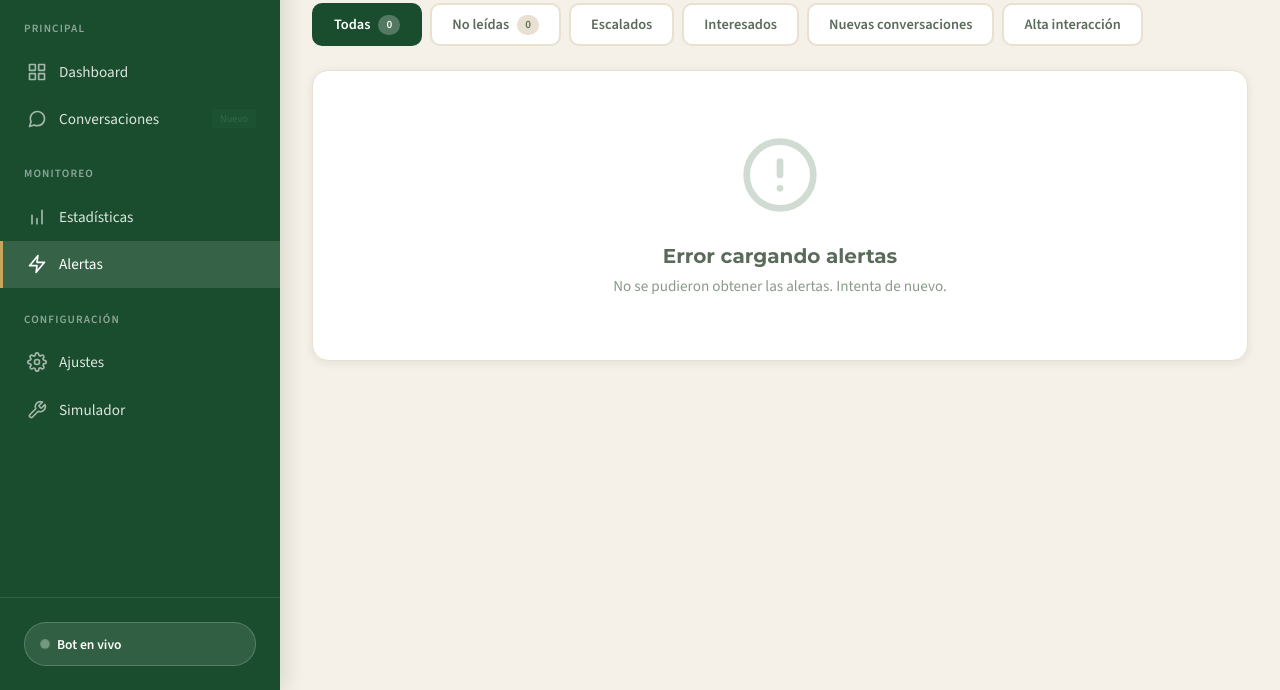
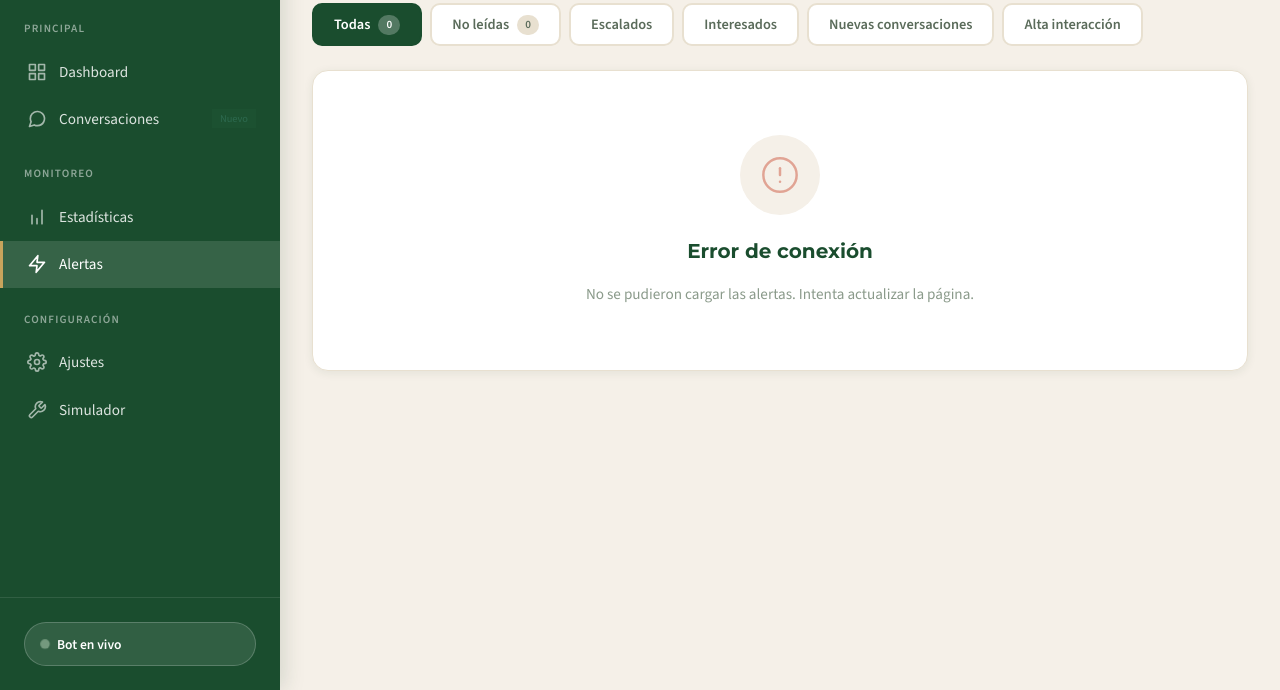
Before and after one commit to hazielmacias/Chatbot_CampamentoOnawa, a website: page dashboard/alerts.html in a window 1280 px wide. Shown: the part 110-800 px from the top of the page. Drawn offline with nearby package versions, Linux system fonts and the light colour scheme; no server answers.

Commit message:
fix: improve empty state design in alerts page

```diff
--- a/dashboard/alerts.html
+++ b/dashboard/alerts.html
@@ -535,27 +535,42 @@
       border-radius: 16px;
       box-shadow: 0 2px 10px var(--shadow);
       border: 1px solid var(--sand-dark);
+      display: flex;
+      flex-direction: column;
+      align-items: center;
+      gap: 1rem;
     }
 
-    .empty-state svg {
+    .empty-state-icon {
       width: 80px;
       height: 80px;
-      margin-bottom: 1.5rem;
-      opacity: 0.35;
-      color: var(--sage);
+      border-radius: 50%;
+      background: var(--sand);
+      display: flex;
+      align-items: center;
+      justify-content: center;
+      margin-bottom: 0.5rem;
+    }
+
+    .empty-state-icon svg {
+      width: 40px;
+      height: 40px;
+      opacity: 0.6;
     }
 
     .empty-state-text {
       font-family: 'Montserrat', sans-serif;
       font-size: 1.25rem;
       font-weight: 700;
-      color: var(--text-light);
-      margin-bottom: 0.5rem;
+      color: var(--forest);
+      margin-bottom: 0.25rem;
     }
 
     .empty-state-sub {
       font-size: 0.95rem;
       color: var(--text-muted);
+      max-width: 400px;
+      line-height: 1.5;
     }
 
     /* Skeleton loader */
@@ -1060,14 +1075,14 @@
       if (filtered.length === 0) {
         container.innerHTML = `
           <div class="empty-state">
-            <div style="position: relative; display: inline-block;">
-              ${icons.bell}
-              <div style="position: absolute; bottom: 0; right: 0; background: var(--white); border-radius: 50%; padding: 4px; border: 2px solid var(--sand);">
-                ${icons.check}
-              </div>
+            <div class="empty-state-icon">
+              <svg viewBox="0 0 24 24" width="64" height="64" fill="none" stroke="var(--sage)" stroke-width="1.5" stroke-linecap="round" stroke-linejoin="round">
+                <path d="M18 8A6 6 0 0 0 6 8c0 7-3 9-3 9h18s-3-2-3-9"/>
+                <path d="M13.73 21a2 2 0 0 1-3.46 0"/>
+              </svg>
             </div>
-            <div class="empty-state-text">No hay alertas nuevas</div>
-            <div class="empty-state-sub">Las alertas aparecerán cuando haya actividad en las conversaciones</div>
+            <div class="empty-state-text">Sin alertas activas</div>
+            <div class="empty-state-sub">Las notificaciones aparecerán aquí cuando ocurra actividad relevante en las conversaciones.</div>
           </div>
         `;
         return;
@@ -1156,13 +1171,15 @@
       } catch (error) {
         container.innerHTML = `
           <div class="empty-state">
-            <svg viewBox="0 0 24 24" fill="none" stroke="currentColor" stroke-width="2" stroke-linecap="round" stroke-linejoin="round">
-              <circle cx="12" cy="12" r="10"/>
-              <line x1="12" y1="8" x2="12" y2="12"/>
-              <line x1="12" y1="16" x2="12.01" y2="16"/>
-            </svg>
-            <div class="empty-state-text">Error cargando alertas</div>
-            <div class="empty-state-sub">No se pudieron obtener las alertas. Intenta de nuevo.</div>
+            <div class="empty-state-icon">
+              <svg viewBox="0 0 24 24" width="40" height="40" fill="none" stroke="var(--coral)" stroke-width="1.5" stroke-linecap="round" stroke-linejoin="round">
+                <circle cx="12" cy="12" r="10"/>
+                <line x1="12" y1="8" x2="12" y2="12"/>
+                <line x1="12" y1="16" x2="12.01" y2="16"/>
+              </svg>
+            </div>
+            <div class="empty-state-text">Error de conexión</div>
+            <div class="empty-state-sub">No se pudieron cargar las alertas. Intenta actualizar la página.</div>
           </div>
         `;
       }
```
